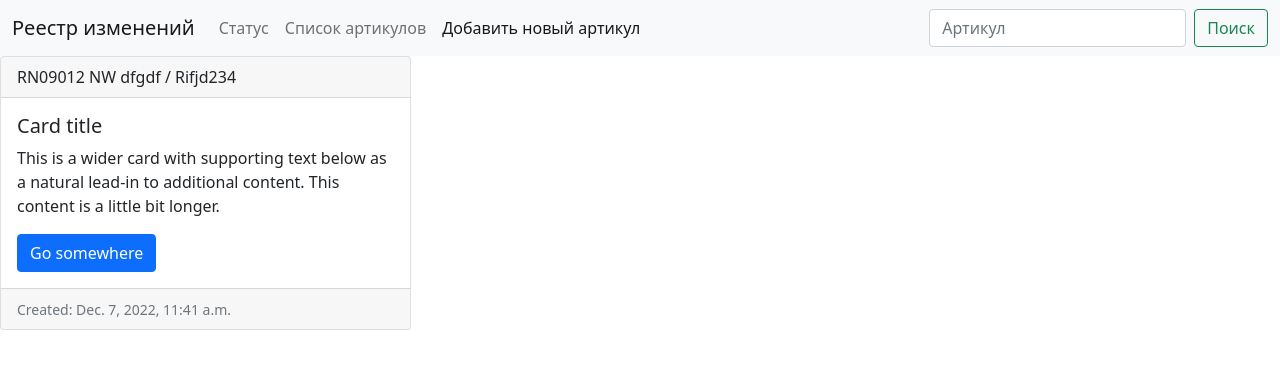
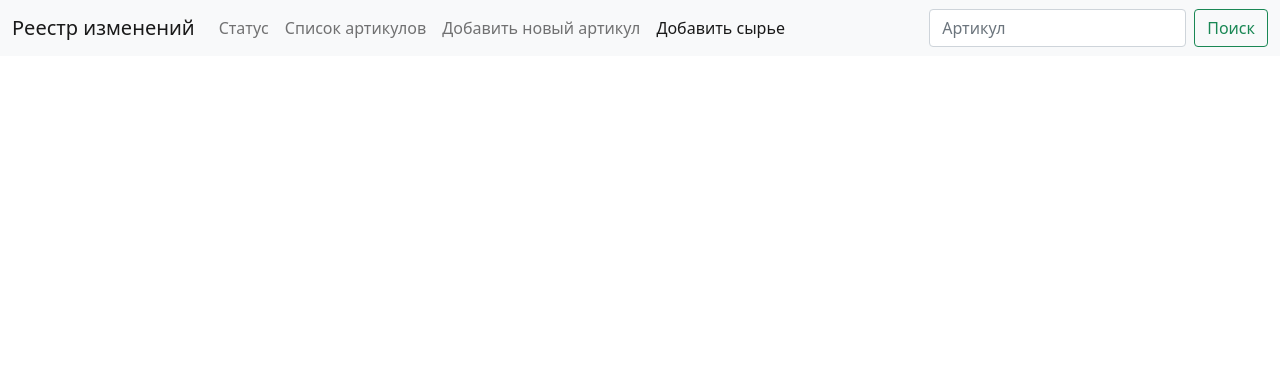
Before and after one commit to anastasiia-ial/djproj, a Django app: page / in a window 1280 px wide. Shown: the top 369 px of the page. Run offline with Django 3.2, Linux system fonts and the light colour scheme; data comes from the database, SQL or seed files in the repository.

Commit message:
restoring db

```diff
--- a/main/admin.py
+++ b/main/admin.py
@@ -1,10 +1,10 @@
 from django.contrib import admin
-from .models import Raw, Change
+from .models import Raw
 # from .models import Sku
 # from .models import Routing
-from .models import Change
+# from .models import Change
 
-@admin.register(Raw, Change)
+@admin.register(Raw)
 class PersonAdmin(admin.ModelAdmin):
     pass
 
--- a/main/models.py
+++ b/main/models.py
@@ -4,9 +4,9 @@ from django.utils import timezone
 
 
 class Raw (models.Model):
-    num = models.CharField(max_length=200)#артикул сырья
-    title = models.CharField(max_length=200)#наименование
-    rtitle = models.CharField(max_length=200)#навзвание слоя на русском
+    number = models.CharField(max_length=200)#артикул сырья
+    list = models.CharField(max_length=200)#наименование
+    layer = models.CharField(max_length=200)#навзвание слоя на русском
 
     def __str__(self):
        return self.num +' '+ self.title
@@ -23,15 +23,23 @@ class Raw (models.Model):
 #     raw_title = models.CharField(max_length=3)#ссылка на наименование сырья
 
 
-class Change (models.Model):
-    id = models.BigAutoField(primary_key=True) #номер изменения
-    old_raw = models.ForeignKey(Raw, on_delete=models.CASCADE)#старый артикул сырья
-    # old_raw = models.CharField(max_length=13)#старый артикул сырья
-    new_raw = models.CharField(max_length=13)#новый артикул сырья
-    # title = models.CharField(max_length=200)#наименование
-    # rtitle = models.CharField(max_length=200)#навзвание слоя на русском
-    status = models.BooleanField()#статус
-    created_date = models.DateTimeField(default=timezone.now)#когда была создана заявка
+# class Raw (models.Model):
+#     number = models.CharField(max_length=200)#артикул сырья
+#     list = models.CharField(max_length=200)#наименование
+#     layer = models.CharField(max_length=200)#навзвание слоя на русском
 
-    # def __str__(self):
-    #     return self.id
+#     def __str__(self):
+#        return self.num +' '+ self.title
+# class Change (models.Model):
+
+#     # id = models.BigAutoField(primary_key=True) #номер изменения
+#     # old_raw = models.ForeignKey(Raw, on_delete=models.CASCADE)#старый артикул сырья
+#     # old_raw = models.CharField(max_length=13)#старый артикул сырья
+#     new_raw = models.CharField(max_length=13)#новый артикул сырья
+#     # title = models.CharField(max_length=200)#наименование
+#     # rtitle = models.CharField(max_length=200)#навзвание слоя на русском
+#     status = models.BooleanField()#статус
+#     created_date = models.DateTimeField(default=timezone.now)#когда была создана заявка
+
+#     # def __str__(self):
+#     #     return self.id
--- a/main/templates/main/base.html
+++ b/main/templates/main/base.html
@@ -34,7 +34,10 @@
                         <a class="nav-link" href="/list">Список артикулов</a>
                     </li>
                     <li class="nav-item">
-                        <a class="nav-link active" href="/add"> Добавить новый артикул</a>
+                        <a class="nav-link " href="/add"> Добавить новый артикул</a>
+                    </li>
+                    <li class="nav-item">
+                        <a class="nav-link active" href="/add_raw"> Добавить сырье</a>
                     </li>
                 </ul>
                 <form class="d-flex">
--- a/main/templates/main/status.html
+++ b/main/templates/main/status.html
@@ -3,22 +3,6 @@
 {%block title%}
 Главная станица
 {%endblock%}
+{% block content%}
 
-{%block content%}
-<div class="row row-cols-1 row-cols-md-3 g-4">
-    {%for change in changes%}
-    <div class="col">
-      <div class="card h-100">
-        <div class="card-header"> {{change.old_raw}} / {{change.new_raw}}</div>
-        <div class="card-body">
-          <h5 class="card-title">Card title</h5>
-          <p class="card-text">This is a wider card with supporting text below as a natural lead-in to additional content. This content is a little bit longer.</p>
-          <a href="#" class="btn btn-primary">Go somewhere</a>
-        </div>
-        <div class="card-footer">
-          <small class="text-muted">Created: {{ change.created_date }}</small>
-        </div>
-      </div>
-    </div>
-    {% endfor %}
 {% endblock %}
--- a/main/urls.py
+++ b/main/urls.py
@@ -5,5 +5,6 @@ urlpatterns = [
  path('', views.status, name='status'),
  path('add', views.add, name='add'),
  path('gen', views.gen, name='gen'),
- path('list', views.list, name='list')
+ path('list', views.list, name='list'),
+ path('add_raw', views.add_raw, name='add_raw')
 ]
--- a/main/views.py
+++ b/main/views.py
@@ -1,9 +1,9 @@
 from django.shortcuts import render
-from .models import Raw, Change
+from .models import Raw
 
 def status(request):
-    changes=Change.objects.all()
-    return render(request, 'main/status.html',{'changes':changes})
+    # changes=Change.objects.all()
+    return render(request, 'main/status.html')
 
 def gen(request):
     return render(request, 'main/gen.html')
@@ -14,3 +14,7 @@ def add(request):
 def list(request):
     raws=Raw.objects.all()
     return render(request, 'main/list.html',{'raws':raws})
+
+def add_raw(request):
+    raws=Raw.objects.all()
+    return render(request, 'main/add_raw.html',{'raws':raws})
```
Also changed, not shown: main/templates/main/add_raw.html (added, +12 -0 lines), db.sqlite3, main/migrations/0008_alter_change_id.py (added), main/migrations/0009_auto_20221210_1628.py (added).
